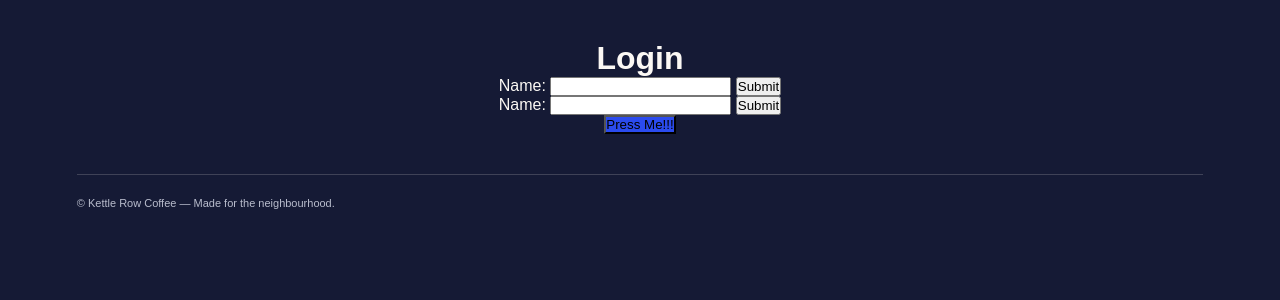
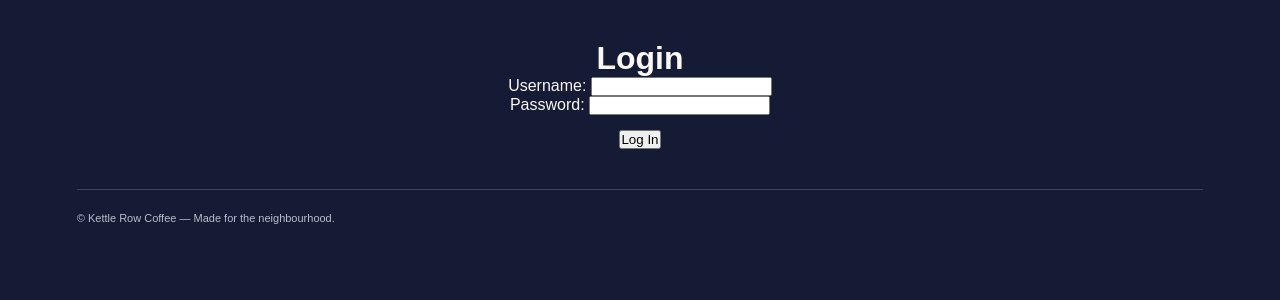
Before and after one commit to Oliver-Haworth/DSD-webdev, a PHP site: page /loginSys/login.php in a window 1280 px wide. Shown: the part 70-370 px from the top of the page. Run offline with PHP 8.4, Linux system fonts and the light colour scheme.

Commit message:
updated login system

```diff
--- a/cafeWebsite/loginSys/login.php
+++ b/cafeWebsite/loginSys/login.php
@@ -27,26 +27,24 @@
             <h1>Login</h1>
 
             <div class="formWrapper">
-                <!-- First Form -->
-                <div>
-                    <form method="post" action="">
-                        <label for="name1">Name:</label>
-                        <input type="text" id="name1" name="name1">
-                        <input type="submit" value="Submit">
-                    </form>
-                </div>
+                <!-- Combined into a single form -->
+                <form method="post" action="login.php">
+                    <div>
+                        <label for="name1">Username:</label>
+                        <input type="text" id="name1" name="username" required>
+                    </div>
 
-                <!-- Second Form -->
-                <div>
-                    <form method="post" action="">
-                        <label for="name2">Name:</label>
-                        <input type="text" id="name2" name="name2">
-                        <input type="submit" value="Submit">
-                    </form>
-                </div>
+                    <div>
+                        <label for="name2">Password:</label>
+                        <!-- Changed type to "password" to hide input characters -->
+                        <input type="password" id="name2" name="password" required>
+                    </div>
+
+                    <div style="margin-top: 15px;">
+                        <input type="submit" value="Log In">
+                    </div>
+                </form>
             </div>
-            </form>
-            <button>Press Me!!!</button>
         </div>
     </main>
 
@@ -56,3 +54,43 @@
 
 </body>
 </html>
+
+<?php
+// Start a session to track logged-in users
+session_start();
+
+// Database credentials
+$host = 'localhost';
+$user = 'root';
+$pass = ''; // Defined the missing password variable
+$dbname = 'cafewebsite';
+
+// Connect to the database
+$conn = mysqli_connect($host, $user, $pass, $dbname);
+
+if (!$conn) {
+    die('Connect failed: ' . mysqli_connect_error());
+}
+
+// Check if the login form was submitted via POST
+if ($_SERVER["REQUEST_METHOD"] == "POST") {
+    // Get inputs from the form
+    $input_user = $_POST['username'];
+    $input_pass = $_POST['password'];
+
+    // Query to find the user in the 'login' table
+    $sql = "SELECT * FROM login WHERE username = '$input_user' AND password = '$input_pass'";
+    $result = $conn->query($sql);
+
+    // If a matching row is found, log them in
+    if ($result->num_rows == 1) {
+        $_SESSION['username'] = $input_user;
+        echo "Login successful! Welcome back, " . htmlspecialchars($input_user);
+        // You can redirect them to another page using: header("Location: dashboard.php");
+    } else {
+        echo "Invalid username or password. Please try again.";
+    }
+}
+
+mysqli_close($conn);
+?>
```
Also changed, not shown: README.md.
